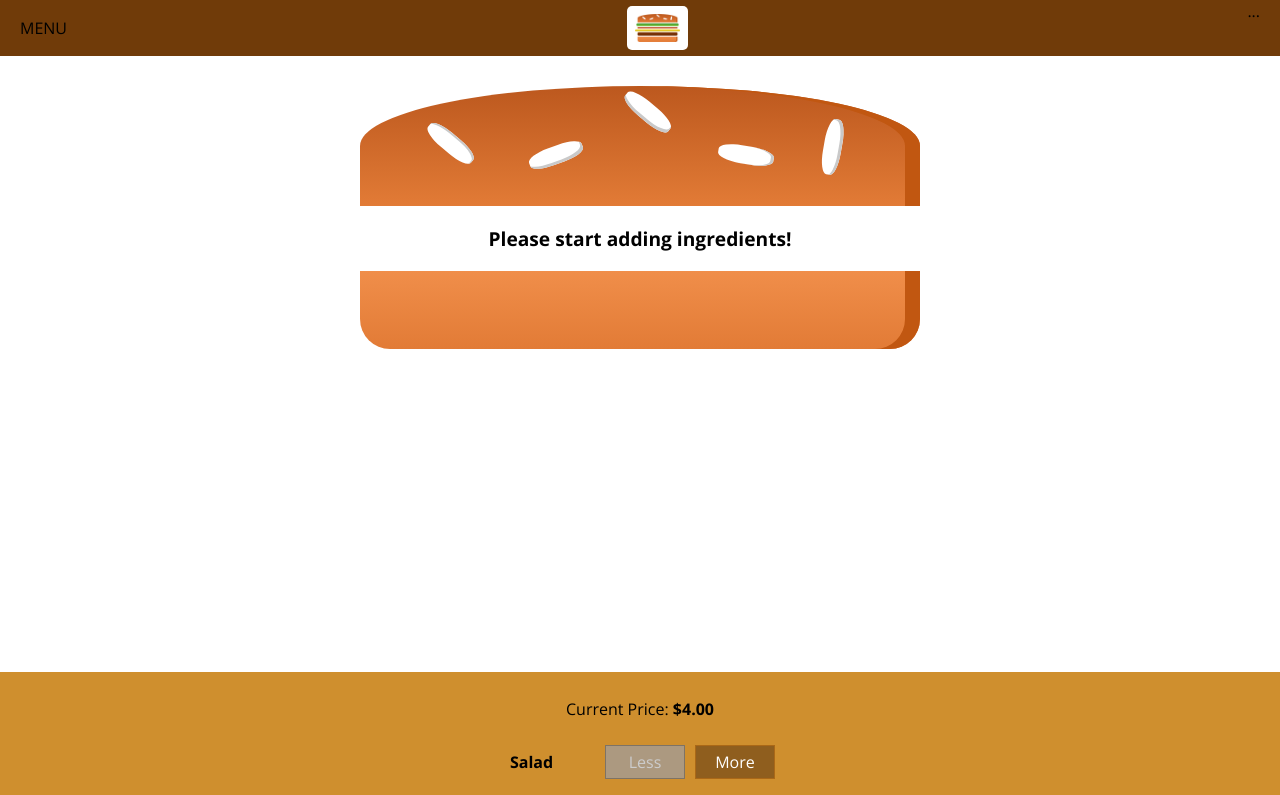
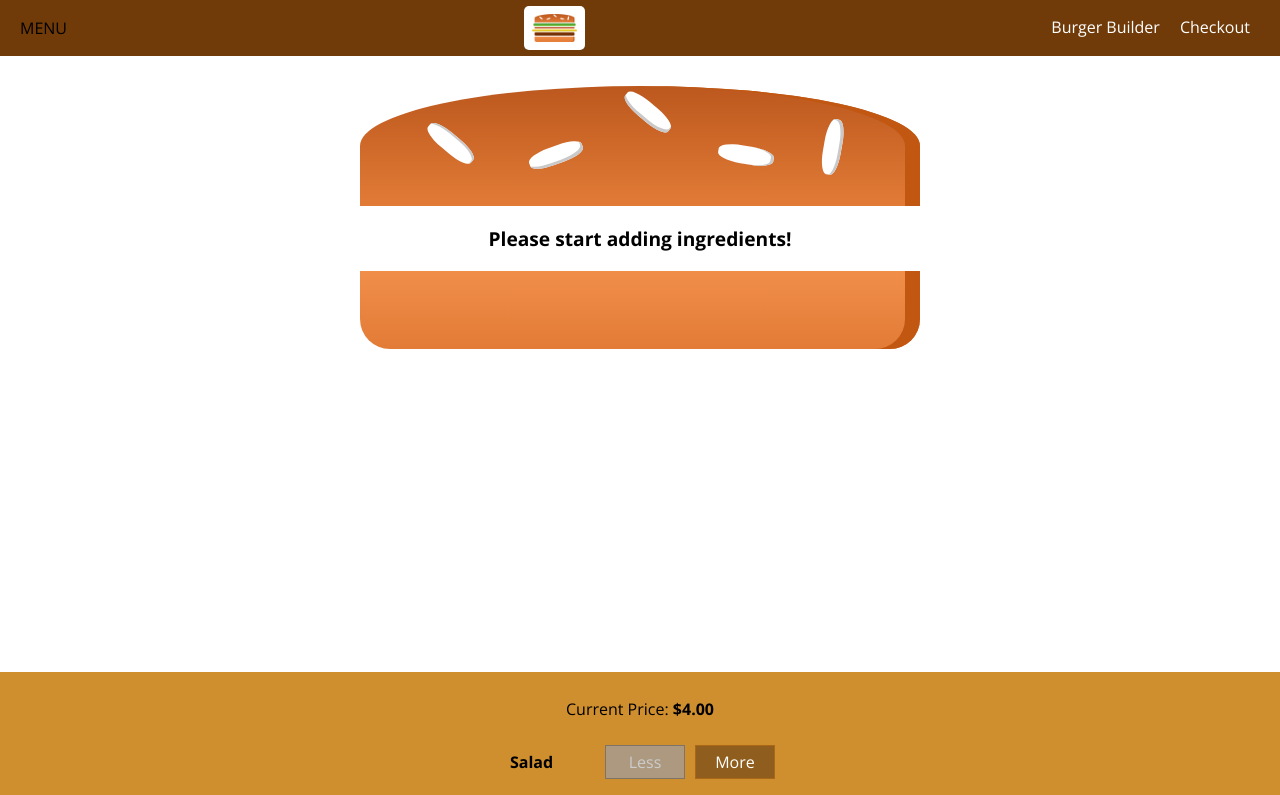
Before and after one commit to Kalesh-Singh/BurgerBuilder, a React (Create React App) app: page / in a window 1280 px wide. Shown: the top 795 px of the page. Built offline with nearby package versions, Linux system fonts and the light colour scheme.

Commit message:
Toolbar Navigation components

```diff
--- /dev/null
+++ b/src/components/Navigation/NavigationItems/NavigationItem/NavigationItem.js
@@ -0,0 +1,14 @@
+import React from 'react';
+
+import classes from './NavigationItem.module.css';
+
+const navigationItem = (props) => (
+  <li className={classes.NavigationItem}>
+    <a
+      className={props.active ? classes.active : null}
+      href={props.link}>
+      {props.children}</a>
+  </li>
+);
+
+export default navigationItem;
--- /dev/null
+++ b/src/components/Navigation/NavigationItems/NavigationItem/NavigationItem.module.css
@@ -0,0 +1,25 @@
+.NavigationItem {
+  margin: 0;
+  box-sizing: border-box;
+  display: flex;
+  height: 100%;
+  align-items: center;
+}
+
+.NavigationItem a {
+  color: white;
+  text-decoration: none;
+  height: 100%;
+  padding: 16px 10px;
+  border-bottom: 4px solid transparent;
+  box-sizing: border-box;
+  display: block;
+}
+
+.NavigationItem a:hover,
+.NavigationItem a:active,
+.NavigationItem a.active {
+  background-color: #8f5c2c;
+  border-bottom: 4px solid #40a4c8;
+  color: white;
+}
--- /dev/null
+++ b/src/components/Navigation/NavigationItems/NavigationItems.js
@@ -0,0 +1,13 @@
+import React from 'react';
+
+import classes from './NavigationItems.module.css';
+import NavigationItem from './NavigationItem/NavigationItem';
+
+const navigationItems = () => (
+  <ul className={classes.NavigationItems}>
+    <NavigationItem link='/' acitve>Burger Builder</NavigationItem>
+    <NavigationItem link='/'>Checkout</NavigationItem>
+  </ul>
+);
+
+export default navigationItems;
--- /dev/null
+++ b/src/components/Navigation/NavigationItems/NavigationItems.module.css
@@ -0,0 +1,8 @@
+.NavigationItems {
+  margin: 0;
+  padding: 0;
+  list-style: none;
+  display: flex;
+  align-items: center;
+  height: 100%;
+}
--- a/src/components/Navigation/Toolbar/Toolbar.js
+++ b/src/components/Navigation/Toolbar/Toolbar.js
@@ -2,13 +2,14 @@ import React from 'react';
 
 import classes from './Toolbar.module.css';
 import Logo from '../../Logo/Logo';
+import NavigationItems from '../NavigationItems/NavigationItems';
 
 const toolbar = (props) => (
   <header className={classes.Toolbar}>
     <div>MENU</div>
     <Logo/>
     <nav>
-      ...
+      <NavigationItems/>
     </nav>
   </header>
 );
```
